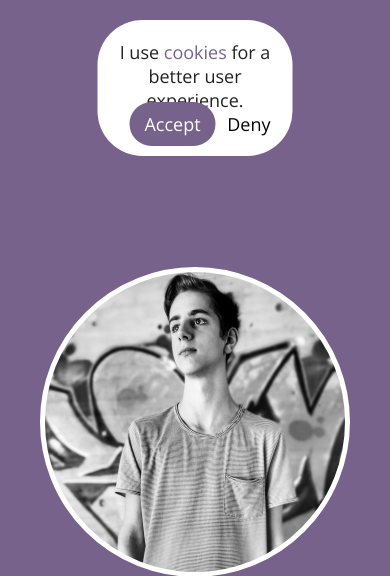
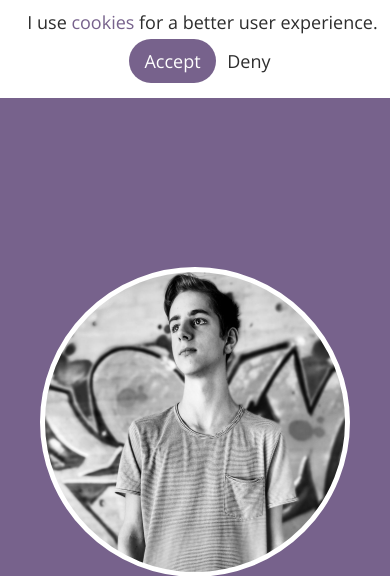
Before and after one commit to GermanKingYT/lukased.github.io, a PHP site: page / in a window 390 px wide. Shown: the top 576 px of the page. Run offline with PHP 8.4, Linux system fonts and the light colour scheme.

Commit message:
Fixed disgusting cookie alert with a less disgusting.

```diff
--- a/css/main.css
+++ b/css/main.css
@@ -1,4 +1,6 @@
 /* </> Lukas Eder */
+
+/* I messed this up a little bit, but im trying my best to do make it better! :) */
 
 /* General */
 
@@ -44,24 +46,27 @@ a {
 /* Cookies */
 
 .cookie {
+    z-index: 1000;
     position: absolute;
-    top: 20px;
     left: 50%;
     transform: translateX(-50%);
     display: block;
-    padding: 20px 20px 20px 20px;
+    padding: 20px;
+    margin: 20px 0 0 0;
     background: #fff;
     border-radius: 45px;
     text-align: center;
 }
 
 .cookieText {
+    position: relative;
     display: inline-block;
+    margin: 0 0 0 15px;
 }
 
 .cookieText>p {
     font-size: 1.8rem;
-    color: #222;
+    color: #2d2d2d;
 }
 
 .cookieText>p>a {
@@ -71,6 +76,7 @@ a {
 }
 
 .cookieAction {
+    position: relative;
     display: inline-block;
 }
 
@@ -85,6 +91,20 @@ a {
 
 .cookieDeny {
     font-size: 1.8rem;
+    color: #2d2d2d;
+}
+
+@media only screen and (max-width: 768px) {
+    .cookie {
+        width: 100%;
+        margin: 0;
+        padding: 10px 0 25px 0;
+        border-radius: 0;
+    }
+
+    .cookieAction{
+        margin: 15px 0 0 0;
+    }
 }
 
 /* Wrapper */
@@ -150,7 +170,7 @@ footer>ul>li>a {
 .link-sidebar-main>ul>li>a {
     text-decoration: none;
     font-size: 1.8rem;
-    color: #222 !important;
+    color: #2d2d2d !important;
 }
 
 .link-sidebar-footer>ul>li>a {
```
